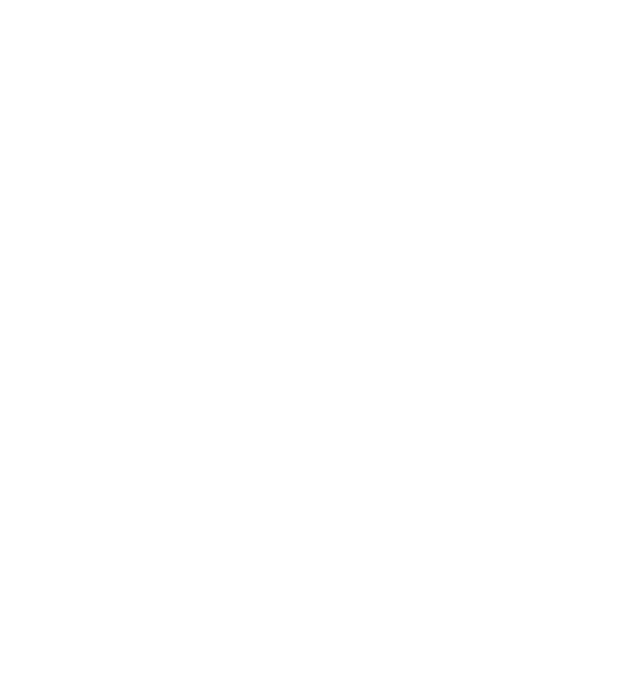
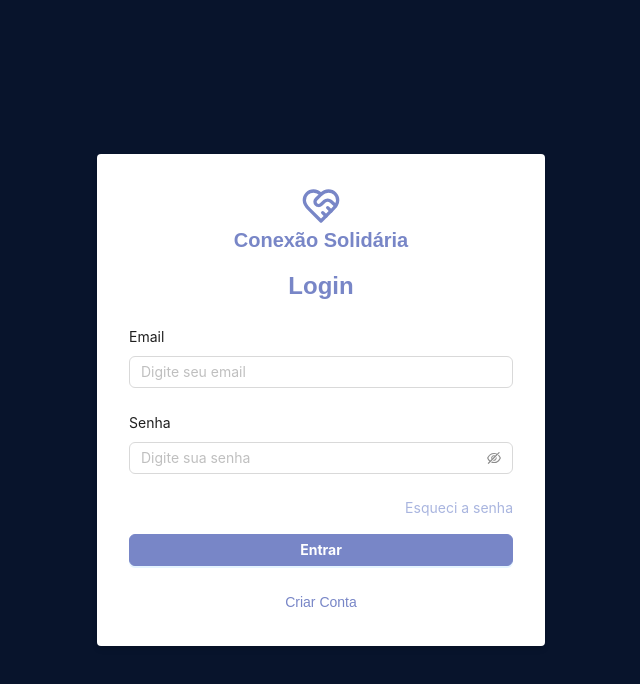
Before and after one commit to RamonPeixe/conexao-solidaria, a React (Vite) app: page /login in a window 1280 px wide. Before the commit this address had no page. Shown: the top 684 px of the page, without its empty margins (319-959 px from the left). Built offline with nearby package versions, Linux system fonts and the light colour scheme.

Commit message:
feat: cria tela de login

```diff
--- /dev/null
+++ b/src/presentation/pages/Login/Index.tsx
@@ -0,0 +1,109 @@
+import { useState } from "react";
+import { Form, Input, Button, Modal } from "antd";
+import { HeartHandshake } from "lucide-react";
+
+const Login = () => {
+  const [isCreatingAccount, setIsCreatingAccount] = useState(false);
+  const [isRecoveryModalVisible, setIsRecoveryModalVisible] = useState(false);
+  const [recoveryEmail, setRecoveryEmail] = useState("");
+
+  const toggleAccountCreation = () => {
+    setIsCreatingAccount((prev) => !prev);
+  };
+
+  const handleForgotPassword = () => {
+    setIsRecoveryModalVisible(true);
+  };
+
+  const handleRecoverySubmit = () => {
+    // Implemente aqui a lógica para envio do email de recuperação
+    console.log("Email de recuperação enviado para:", recoveryEmail);
+    setIsRecoveryModalVisible(false);
+  };
+
+  return (
+    <div className="min-h-screen flex items-center justify-center bg-[#08142c] p-4">
+      <div className="bg-white p-8 rounded shadow-md w-full max-w-md">
+        <div className="flex flex-col items-center mb-4">
+          <HeartHandshake size={40} className="text-[#7886C7]" />
+          <span className="text-xl font-extrabold text-[#7886C7]">
+            Conexão Solidária
+          </span>
+        </div>
+        <h2 className="text-2xl font-extrabold text-center text-[#7886C7] mb-6">
+          {isCreatingAccount ? "Criar Conta" : "Login"}
+        </h2>
+        <Form layout="vertical">
+          {isCreatingAccount && (
+            <Form.Item label="Nome Completo" name="fullName">
+              <Input placeholder="Seu nome completo" />
+            </Form.Item>
+          )}
+          <Form.Item label="Email" name="email">
+            <Input placeholder="Digite seu email" />
+          </Form.Item>
+          <Form.Item label="Senha" name="password">
+            <Input.Password placeholder="Digite sua senha" />
+          </Form.Item>
+          {!isCreatingAccount && (
+            <div className="flex justify-end mb-4">
+              <button
+                onClick={handleForgotPassword}
+                className="text-sm text-[#A9B5DF] hover:underline cursor-pointer"
+              >
+                Esqueci a senha
+              </button>
+            </div>
+          )}
+          <Form.Item>
+            <Button
+              type="primary"
+              htmlType="submit"
+              className="w-full !bg-[#7886C7] hover:!bg-[#A9B5DF] !border-[#7886C7] !font-bold"
+            >
+              {isCreatingAccount ? "Criar Conta" : "Entrar"}
+            </Button>
+          </Form.Item>
+        </Form>
+        <div className="text-center mt-4">
+          <button
+            onClick={toggleAccountCreation}
+            className="text-sm text-[#7886C7] hover:underline cursor-pointer"
+          >
+            {isCreatingAccount ? "Já tenho conta" : "Criar Conta"}
+          </button>
+        </div>
+      </div>
+
+      <Modal
+        title="Recuperar Senha"
+        open={isRecoveryModalVisible}
+        onCancel={() => setIsRecoveryModalVisible(false)}
+        footer={[
+          <Button key="cancel" onClick={() => setIsRecoveryModalVisible(false)}>
+            Cancelar
+          </Button>,
+          <Button
+            key="submit"
+            type="primary"
+            onClick={handleRecoverySubmit}
+            className="!bg-[#7886C7] hover:!bg-[#A9B5DF] !border-[#7886C7] !font-bold"
+          >
+            Enviar Email
+          </Button>,
+        ]}
+      >
+        <p className="mb-2 text-gray-700">
+          Digite seu email para receber instruções de recuperação:
+        </p>
+        <Input
+          placeholder="Digite seu email"
+          value={recoveryEmail}
+          onChange={(e) => setRecoveryEmail(e.target.value)}
+        />
+      </Modal>
+    </div>
+  );
+};
+
+export default Login;
--- a/src/shared/routes/index.tsx
+++ b/src/shared/routes/index.tsx
@@ -6,12 +6,14 @@
 import Doacoes from "../../presentation/pages/Doacoes";
 import Perfil from "../../presentation/pages/Perfil/Index";
 import CachorroCarameloPage from "../../presentation/pages/Instituicoes/Instituicao";
-
+import Login from "../../presentation/pages/Login/Index";
 
 const AppRoutes = () => {
   return (
     <Routes>
       <Route path="/" element={<Navigate to="/inicio" />} />
+
+      <Route path="/login" element={<Login />} />
 
       <Route
         path="/inicio"
@@ -45,7 +47,6 @@
           </DefaultLayout>
         }
       />
-
       <Route
         path="/instituicoes/cachorro-caramelo"
         element={
```
